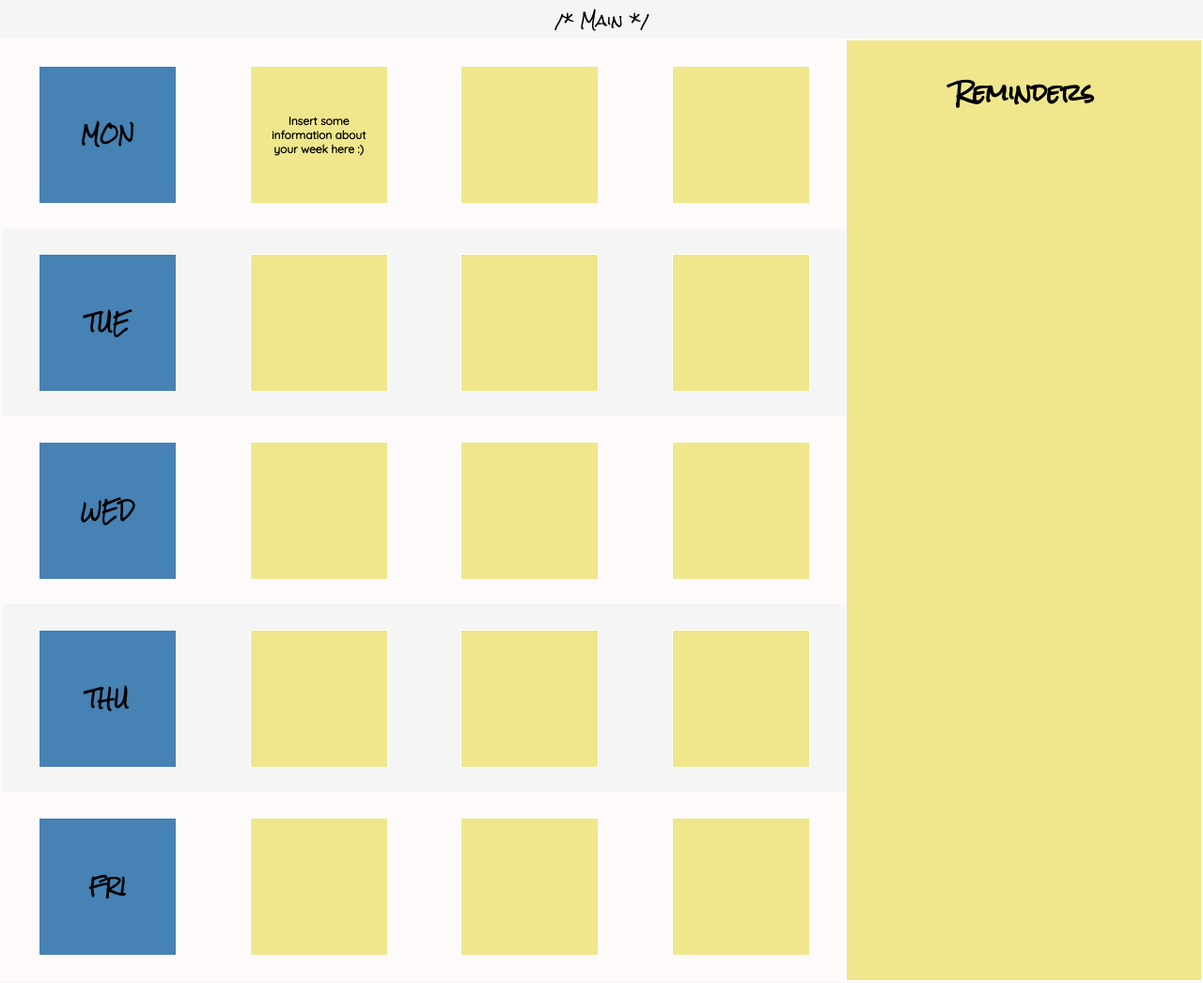
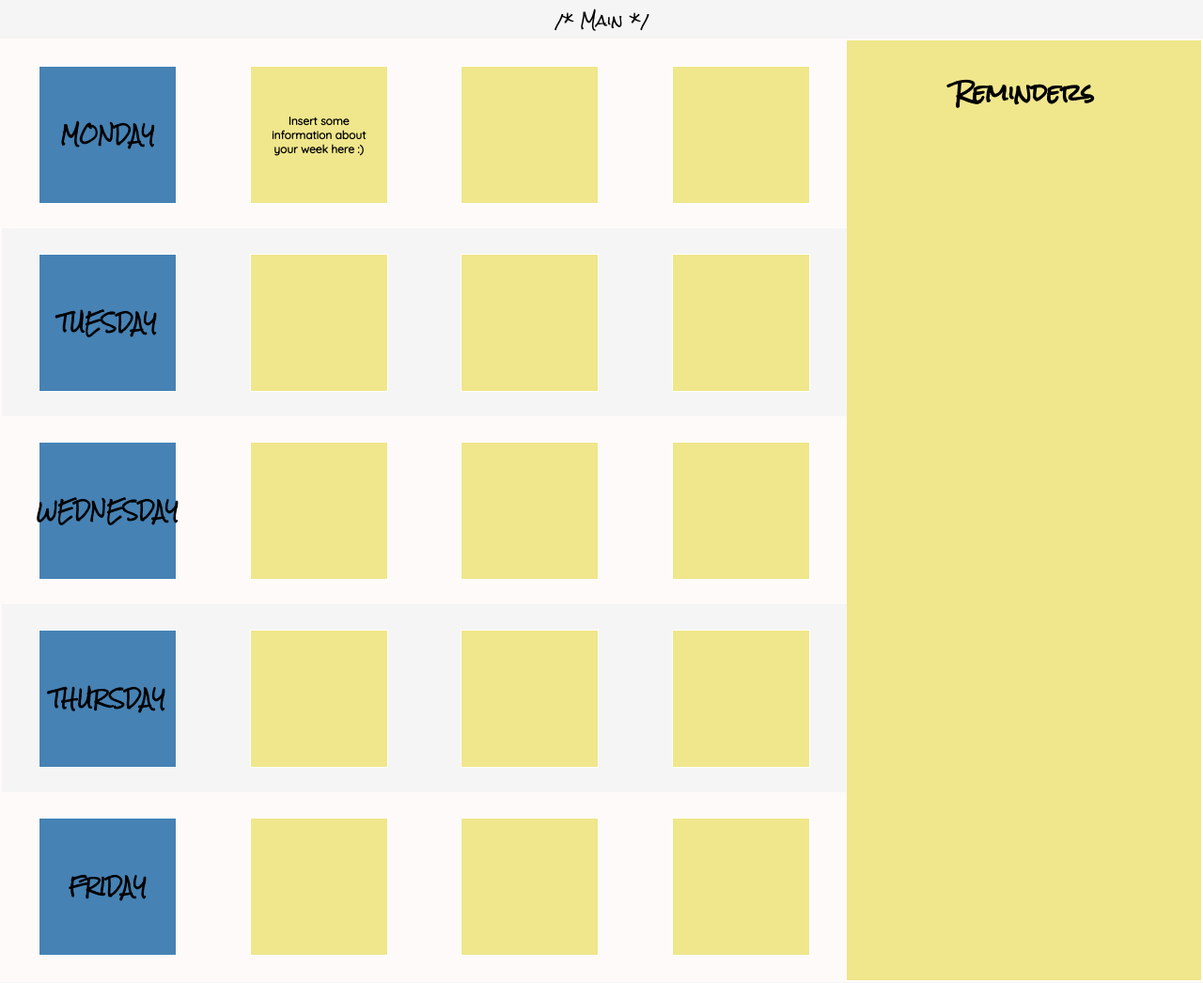
Before and after one commit to Izak09/To-Do-App, a plain HTML site: page To-Do App/index.html in a window 1280 px wide. Shown: the part 280-1326 px from the top of the page at 94% size. Drawn offline with Linux system fonts and the light colour scheme.

Commit message:
Update index.html

```diff
--- a/To-Do App/index.html
+++ b/To-Do App/index.html
@@ -19,7 +19,7 @@
   <div class='container'>
     <div class='week'>
       <div class='row secondary-background'>
-        <div class='day square'><h3>MON</h3></div>
+        <div class='day square'><h3>MONDAY</h3></div>
         <div class='task square'>
           <p> Insert some information about your week here :) </p>
         </div>
@@ -27,25 +27,25 @@
         <div class='task square'></div>
       </div>
       <div class='row'>
-        <div class='day square'><h3>TUE</h3></div>
+        <div class='day square'><h3>TUESDAY</h3></div>
         <div class='task square'></div>
         <div class='task square'></div>
         <div class='task square'></div>
       </div>
       <div class='row secondary-background'>
-        <div class='day square'><h3>WED</h3></div>
+        <div class='day square'><h3>WEDNESDAY</h3></div>
         <div class='task square'></div>
         <div class='task square'></div>
         <div class='task square'></div>
       </div>
       <div class='row'>
-        <div class='day square'><h3>THU</h3></div>
+        <div class='day square'><h3>THURSDAY</h3></div>
         <div class='task square'></div>
         <div class='task square'></div>
         <div class='task square'></div>
       </div>
       <div class='row secondary-background'>
-        <div class='day square'><h3>FRI</h3></div>
+        <div class='day square'><h3>FRIDAY</h3></div>
         <div class='task square'></div>
         <div class='task square'></div>
         <div class='task square'></div>
```
